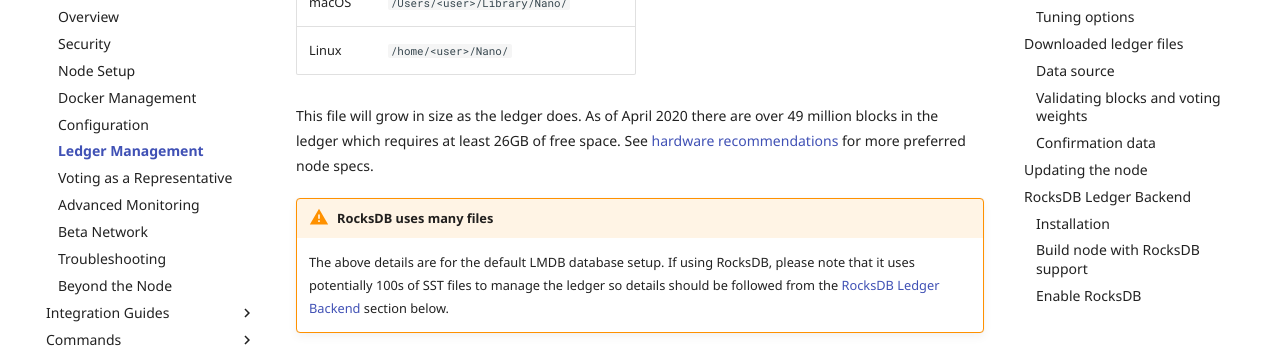
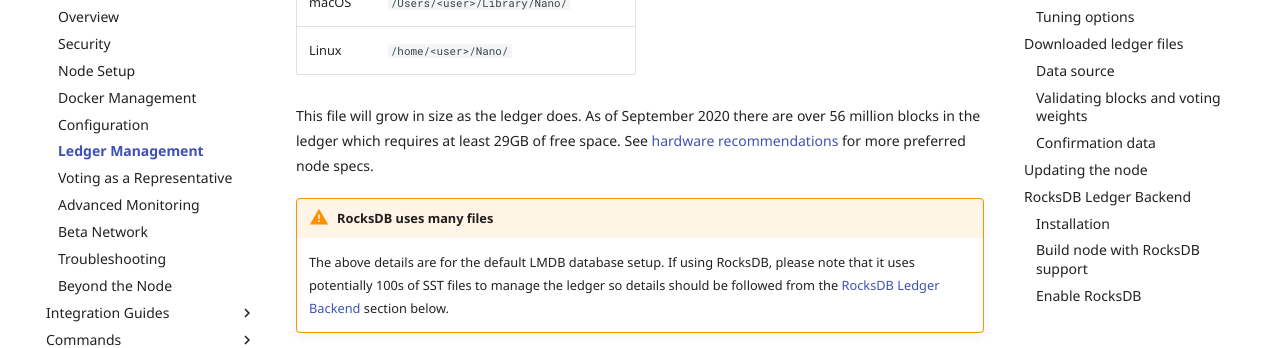
Before and after one commit to nanocurrency/nano-docs, an MkDocs documentation site: the page built from docs/running-a-node/ledger-management.md, in a window 1280 px wide and 900 px high, scrolled down 439 px. Shown: the part 154-502 px from the top of the window. Built offline with MkDocs 1.6.1 and Material for MkDocs 9.7.7, drawn with Linux system fonts in a browser that asks for light colours; comment, search, counter and statistics services are not loaded.

Commit message:
Update ledger file size doc as of September 2020 (#399)
* Update ledger file size doc as of September 2020

* Lower the ledger size to 29GB instead

According to https://nanocrawler.cc/status.

```diff
--- a/docs/running-a-node/ledger-management.md
+++ b/docs/running-a-node/ledger-management.md
@@ -12,7 +12,7 @@
 
 --8<-- "directory-locations.md"
 
-This file will grow in size as the ledger does. As of April 2020 there are over 49 million blocks in the ledger which requires at least 26GB of free space. See [hardware recommendations](/running-a-node/node-setup/#hardware-recommendations) for more preferred node specs.
+This file will grow in size as the ledger does. As of September 2020 there are over 56 million blocks in the ledger which requires at least 29GB of free space. See [hardware recommendations](/running-a-node/node-setup/#hardware-recommendations) for more preferred node specs.
 
 !!! warning "RocksDB uses many files"
 	The above details are for the default LMDB database setup. If using RocksDB, please note that it uses potentially 100s of SST files to manage the ledger so details should be followed from the [RocksDB Ledger Backend](#rocksdb-ledger-backend) section below.
```
